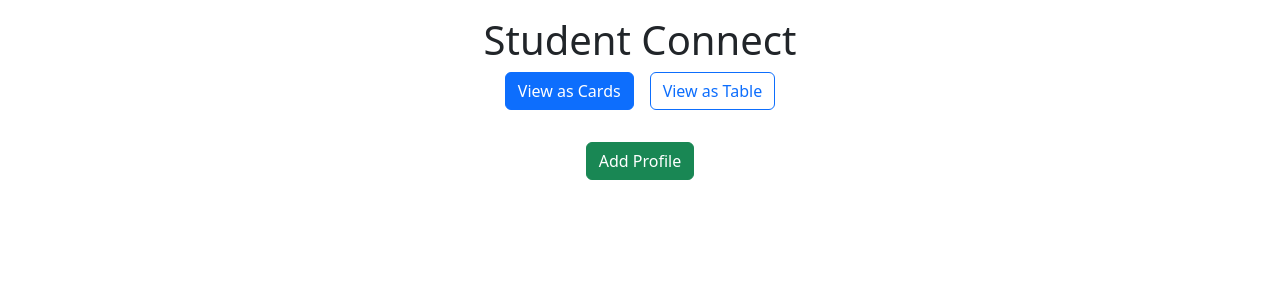
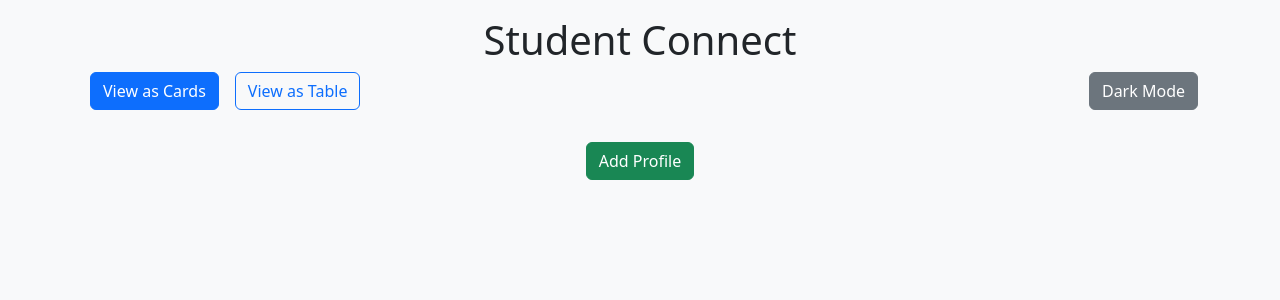
Before and after one commit to Mehak005/My_Classmates, a React (Create React App) app: page / in a window 1280 px wide. Shown: the top 300 px of the page. Built offline with nearby package versions, Linux system fonts and the light colour scheme.

Commit message:
Updated the profile finctionalities based on the profile requirements

```diff
--- a/src/App.js
+++ b/src/App.js
@@ -16,6 +16,20 @@ function App() {
   const [view, setView] = useState("cards");
   const [showModal, setShowModal] = useState(false);
   const [editingProfile, setEditingProfile] = useState(null);
+
+  // Dark mode state
+  const [darkMode, setDarkMode] = useState(
+    JSON.parse(localStorage.getItem("darkMode")) || false
+  );
+
+  useEffect(() => {
+    localStorage.setItem("darkMode", JSON.stringify(darkMode));
+    document.body.className = darkMode ? "bg-dark text-light" : "bg-light text-dark";
+  }, [darkMode]);
+
+  const toggleDarkMode = () => {
+    setDarkMode((prevMode) => !prevMode);
+  };
 
   const addProfile = (newProfile) => {
     newProfile.id = profiles.length + 1;
@@ -40,14 +54,20 @@ function App() {
   };
 
   return (
-    <div className="container mt-3">
+    <div className={`container mt-3 ${darkMode ? "bg-dark text-light" : "bg-light text-dark"}`}>
       <h1 className="text-center">Student Connect</h1>
-      <div className="d-flex justify-content-center mb-3">
-        <button className={`btn ${view === "cards" ? "btn-primary" : "btn-outline-primary"} mx-2`} onClick={() => setView("cards")}>
-          View as Cards
-        </button>
-        <button className={`btn ${view === "table" ? "btn-primary" : "btn-outline-primary"} mx-2`} onClick={() => setView("table")}>
-          View as Table
+
+      <div className="d-flex justify-content-between mb-3">
+        <div>
+          <button className={`btn ${view === "cards" ? "btn-primary" : "btn-outline-primary"} mx-2`} onClick={() => setView("cards")}>
+            View as Cards
+          </button>
+          <button className={`btn ${view === "table" ? "btn-primary" : "btn-outline-primary"} mx-2`} onClick={() => setView("table")}>
+            View as Table
+          </button>
+        </div>
+        <button className="btn btn-secondary" onClick={toggleDarkMode}>
+          {darkMode ? "Light Mode" : "Dark Mode"}
         </button>
       </div>
 
@@ -55,12 +75,12 @@ function App() {
         <div className="row">
           {profiles.length > 0 && profiles.map((profile) => (
             <div className="col-md-4" key={profile.id}>
-              <Card person={profile} onDelete={deleteProfile} onEdit={() => { setEditingProfile(profile); setShowModal(true); }} onLike={handleLike} />
+              <Card person={profile} onDelete={deleteProfile} onEdit={() => { setEditingProfile(profile); setShowModal(true); }} onLike={handleLike} darkMode={darkMode} />
             </div>
           ))}
         </div>
       ) : (
-        <TableView profiles={profiles} onEdit={setEditingProfile} onDelete={deleteProfile} setShowModal={setShowModal} />
+        <TableView profiles={profiles} onEdit={setEditingProfile} onDelete={deleteProfile} setShowModal={setShowModal} darkMode={darkMode} />
       )}
 
       <div className="text-center mt-3">
```
